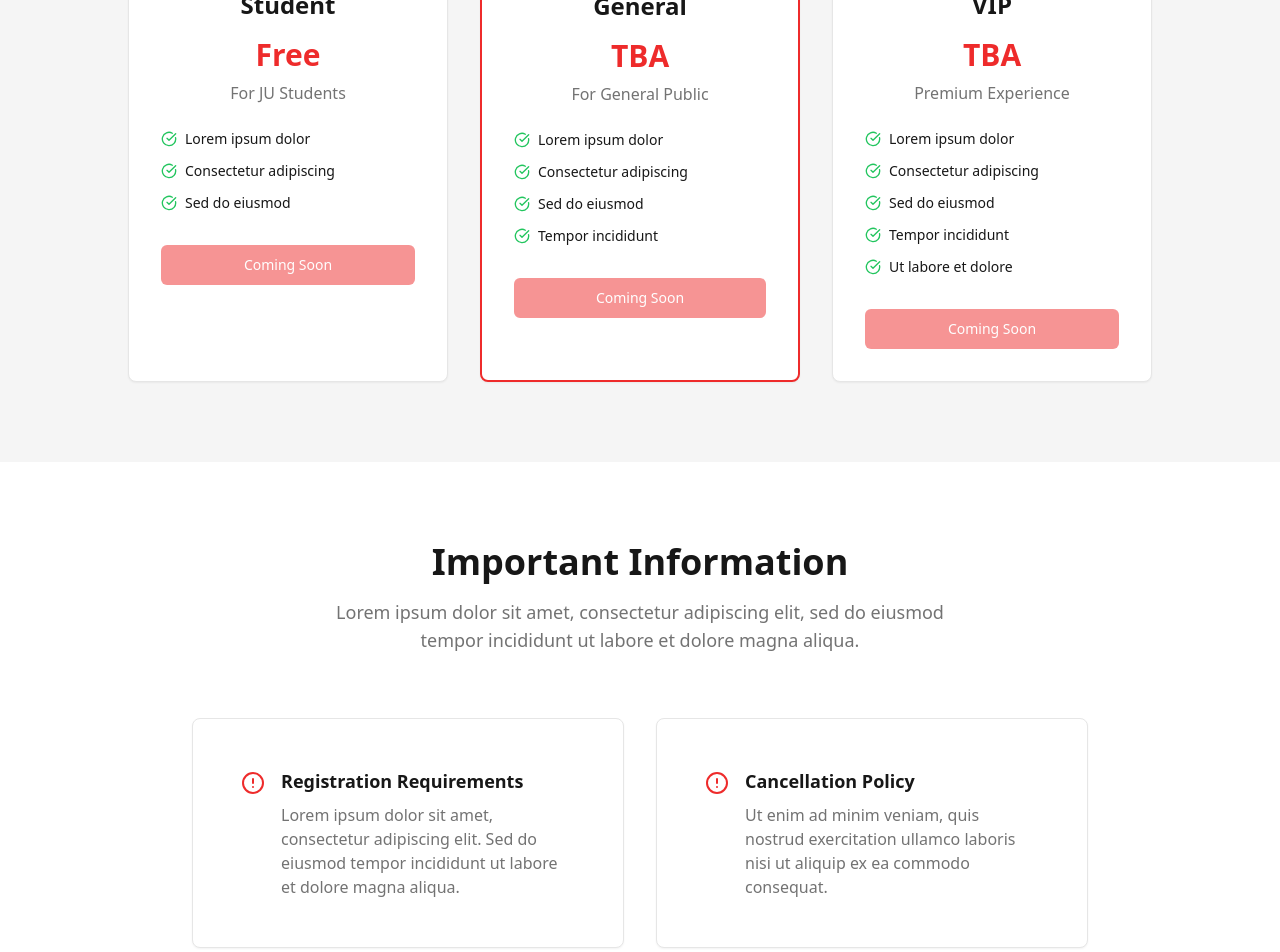
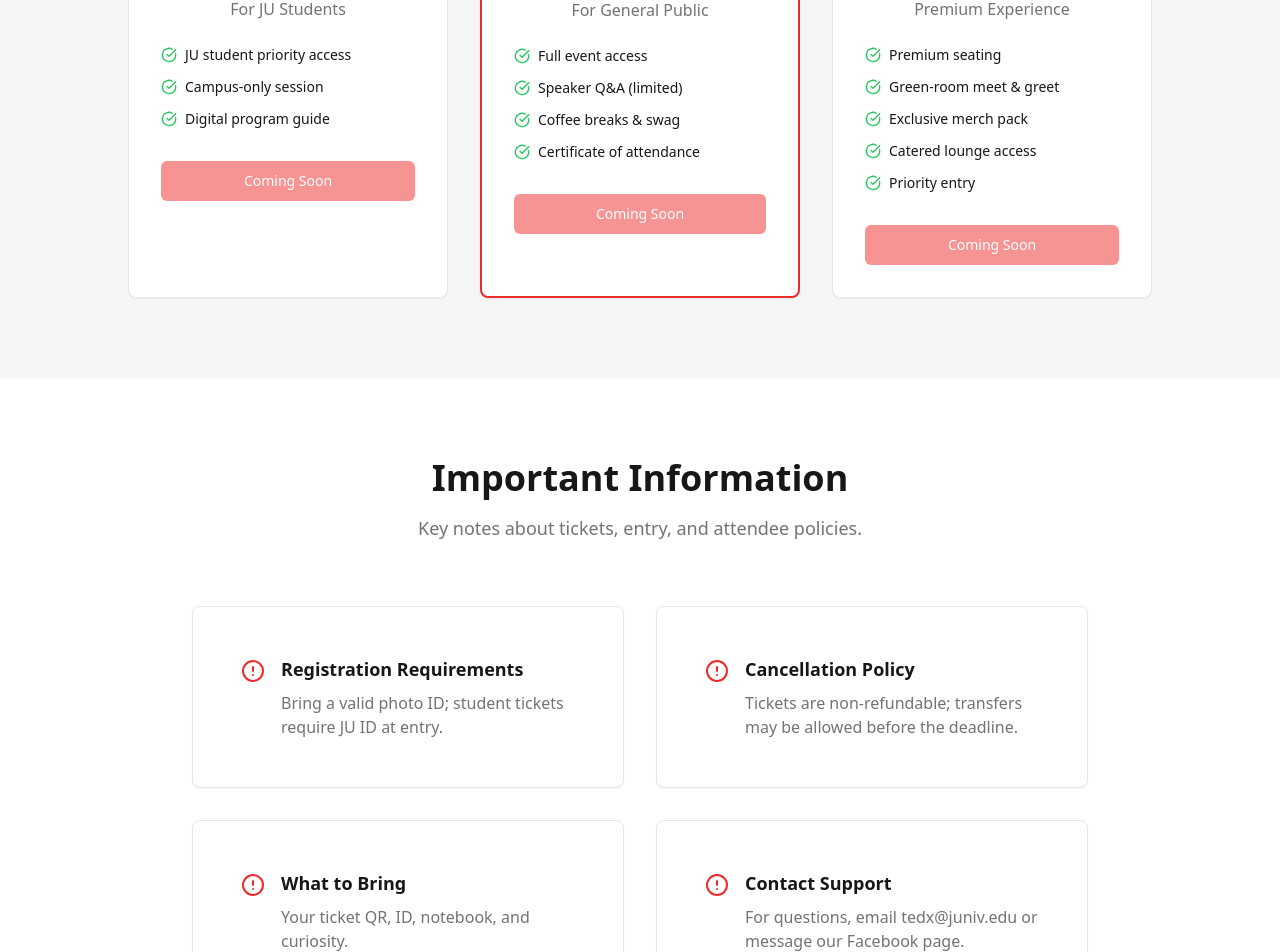
Before and after one commit to mazidulfarabi/tedx-ju, a React (Vite) app: page /registration in a window 1280 px wide. Shown: the part 1440-2392 px from the top of the page. Built offline with nearby package versions, Linux system fonts and the light colour scheme.

Commit message:
Fix remaining Lorem Ipsum
Replace all remaining Lorem Ipsum text with creative and relevant content across the website.

```diff
--- a/src/pages/About.tsx
+++ b/src/pages/About.tsx
@@ -15,7 +15,7 @@ const About = () => {
             What is TEDx Jahangirnagar University?
           </h1>
           <p className="text-xl text-gray-200 max-w-3xl mx-auto">
-            Lorem ipsum dolor sit amet, consectetur adipiscing elit, sed do eiusmod tempor incididunt ut labore et dolore magna aliqua. Ut enim ad minim veniam, quis nostrud exercitation ullamco laboris.
+            TEDx JU is an independently organized TED event at Jahangirnagar University, celebrating local voices and global ideas.
           </p>
         </div>
       </section>
@@ -29,20 +29,20 @@ const About = () => {
                 About TEDx Program
               </h2>
               <p className="text-lg text-muted-foreground mb-6">
-                Lorem ipsum dolor sit amet, consectetur adipiscing elit, sed do eiusmod tempor incididunt ut labore et dolore magna aliqua. Ut enim ad minim veniam, quis nostrud exercitation ullamco laboris nisi ut aliquip ex ea commodo consequat.
+                TEDx is a program of local, self‑organized events that bring people together to share a TED‑like experience. At TEDx JU we host live speakers and performances.
               </p>
               <p className="text-lg text-muted-foreground mb-6">
-                Duis aute irure dolor in reprehenderit in voluptate velit esse cillum dolore eu fugiat nulla pariatur. Excepteur sint occaecat cupidatat non proident, sunt in culpa qui officia deserunt mollit anim id est laborum.
+                Each talk is curated around a unifying theme and recorded to share with the world.
               </p>
               <p className="text-lg text-muted-foreground">
-                Sed ut perspiciatis unde omnis iste natus error sit voluptatem accusantium doloremque laudantium, totam rem aperiam, eaque ipsa quae ab illo inventore veritatis.
+                TED grants free licenses; content and production are fully organized by our volunteer team.
               </p>
             </div>
             <div className="bg-tedx-light-grey p-8 rounded-lg">
               <div className="text-center">
                 <div className="text-6xl font-bold text-tedx-red mb-4">TEDx</div>
                 <p className="text-lg text-muted-foreground">
-                  Lorem ipsum dolor sit amet, consectetur adipiscing elit. Sed do eiusmod tempor incididunt ut labore et dolore magna aliqua.
+                  An initiative to surface ideas from JU — research, art, entrepreneurship, and social impact.
                 </p>
               </div>
             </div>
@@ -56,7 +56,7 @@ const About = () => {
           <div className="text-center mb-16">
             <h2 className="text-4xl font-bold text-tedx-black mb-4">Our Mission & Vision</h2>
             <p className="text-lg text-muted-foreground max-w-2xl mx-auto">
-              Lorem ipsum dolor sit amet, consectetur adipiscing elit, sed do eiusmod tempor incididunt ut labore et dolore magna aliqua.
+              We amplify compelling ideas from JU and beyond, connect communities, and inspire action.
             </p>
           </div>
 
@@ -66,7 +66,7 @@ const About = () => {
                 <Target className="h-12 w-12 text-tedx-red mb-4" />
                 <h3 className="text-2xl font-bold mb-4">Our Mission</h3>
                 <p className="text-muted-foreground">
-                  Lorem ipsum dolor sit amet, consectetur adipiscing elit, sed do eiusmod tempor incididunt ut labore et dolore magna aliqua. Ut enim ad minim veniam, quis nostrud exercitation ullamco laboris nisi ut aliquip ex ea commodo consequat.
+                  We create a platform where diverse voices share clear, actionable ideas that can create positive change.
                 </p>
               </CardContent>
             </Card>
@@ -76,7 +76,7 @@ const About = () => {
                 <Lightbulb className="h-12 w-12 text-tedx-red mb-4" />
                 <h3 className="text-2xl font-bold mb-4">Our Vision</h3>
                 <p className="text-muted-foreground">
-                  Duis aute irure dolor in reprehenderit in voluptate velit esse cillum dolore eu fugiat nulla pariatur. Excepteur sint occaecat cupidatat non proident, sunt in culpa qui officia deserunt mollit anim id est laborum.
+                  A campus‑wide culture of curiosity where ideas cross disciplines and spark collaboration.
                 </p>
               </CardContent>
             </Card>
@@ -90,7 +90,7 @@ const About = () => {
           <div className="text-center mb-16">
             <h2 className="text-4xl font-bold text-tedx-black mb-4">What Makes TEDx JU Special</h2>
             <p className="text-lg text-muted-foreground max-w-2xl mx-auto">
-              Lorem ipsum dolor sit amet, consectetur adipiscing elit, sed do eiusmod tempor incididunt ut labore et dolore magna aliqua.
+              What makes TEDx JU special is the people who build it and the stories they bring to the stage.
             </p>
           </div>
 
@@ -100,7 +100,7 @@ const About = () => {
                 <Users className="h-16 w-16 text-tedx-red mx-auto mb-6" />
                 <h3 className="text-xl font-semibold mb-4">Community Driven</h3>
                 <p className="text-muted-foreground">
-                  Lorem ipsum dolor sit amet, consectetur adipiscing elit. Sed do eiusmod tempor incididunt ut labore et dolore magna aliqua.
+                  Organized entirely by JU volunteers across curation, design, production, and partnerships.
                 </p>
               </CardContent>
             </Card>
@@ -110,7 +110,7 @@ const About = () => {
                 <Globe className="h-16 w-16 text-tedx-red mx-auto mb-6" />
                 <h3 className="text-xl font-semibold mb-4">Global Impact</h3>
                 <p className="text-muted-foreground">
-                  Ut enim ad minim veniam, quis nostrud exercitation ullamco laboris nisi ut aliquip ex ea commodo consequat.
+                  Talks are filmed and shared online to reach audiences far beyond campus.
                 </p>
               </CardContent>
             </Card>
@@ -120,7 +120,7 @@ const About = () => {
                 <Lightbulb className="h-16 w-16 text-tedx-red mx-auto mb-6" />
                 <h3 className="text-xl font-semibold mb-4">Innovation</h3>
                 <p className="text-muted-foreground">
-                  Duis aute irure dolor in reprehenderit in voluptate velit esse cillum dolore eu fugiat nulla pariatur.
+                  We experiment with stagecraft, storytelling, and interactive experiences.
                 </p>
               </CardContent>
             </Card>
@@ -134,14 +134,14 @@ const About = () => {
           <div className="text-center mb-16">
             <h2 className="text-4xl font-bold mb-4">TEDx by Numbers</h2>
             <p className="text-xl text-gray-300 max-w-2xl mx-auto">
-              Lorem ipsum dolor sit amet, consectetur adipiscing elit, sed do eiusmod tempor incididunt.
+              A snapshot of the TEDx movement and our campus ambition in 2025.
             </p>
           </div>
 
           <div className="grid grid-cols-1 md:grid-cols-4 gap-8 text-center">
             <div>
               <div className="text-5xl font-bold text-tedx-red mb-2">50+</div>
-              <p className="text-gray-300">Lorem Ipsum</p>
+              <p className="text-gray-300">Local volunteers</p>
             </div>
             <div>
               <div className="text-5xl font-bold text-tedx-red mb-2">1000+</div>
--- a/src/pages/Home.tsx
+++ b/src/pages/Home.tsx
@@ -27,7 +27,7 @@ const Home = () => {
             <span className="text-tedx-red block">Spreading</span>
           </h1>
           <p className="text-xl md:text-2xl mb-8 text-gray-200">
-            Lorem ipsum dolor sit amet, consectetur adipiscing elit. Sed do eiusmod tempor incididunt ut labore et dolore magna aliqua.
+            TEDx JU brings a day of talks, performances, and ideas at Jahangirnagar University — curated by volunteers for our community.
           </p>
           <div className="flex flex-col sm:flex-row gap-4 justify-center">
             <Button
@@ -57,7 +57,7 @@ const Home = () => {
           <div className="text-center mb-16">
             <h2 className="text-4xl font-bold text-tedx-black mb-4">Event Highlights</h2>
             <p className="text-lg text-muted-foreground max-w-2xl mx-auto">
-              Lorem ipsum dolor sit amet, consectetur adipiscing elit. Sed do eiusmod tempor incididunt ut labore et dolore magna aliqua.
+              Discover the theme, venue, and what to expect at TEDx Jahangirnagar University 2025.
             </p>
           </div>
 
@@ -67,7 +67,7 @@ const Home = () => {
                 <Calendar className="h-12 w-12 text-tedx-red mx-auto mb-4" />
                 <h3 className="text-xl font-semibold mb-2">Date & Time</h3>
                 <p className="text-muted-foreground">
-                  Lorem ipsum dolor sit amet, consectetur adipiscing elit. Ut enim ad minim veniam.
+                  Season 2025 — date announcement coming soon.
                 </p>
               </CardContent>
             </Card>
@@ -87,7 +87,7 @@ const Home = () => {
                 <Users className="h-12 w-12 text-tedx-red mx-auto mb-4" />
                 <h3 className="text-xl font-semibold mb-2">Speakers</h3>
                 <p className="text-muted-foreground">
-                  Lorem ipsum dolor sit amet, consectetur adipiscing elit. Quis nostrud exercitation.
+                  A curated lineup of thinkers, makers, and change‑drivers.
                 </p>
               </CardContent>
             </Card>
@@ -104,10 +104,10 @@ const Home = () => {
                 What is TEDx?
               </h2>
               <p className="text-lg text-muted-foreground mb-6">
-                Lorem ipsum dolor sit amet, consectetur adipiscing elit, sed do eiusmod tempor incididunt ut labore et dolore magna aliqua. Ut enim ad minim veniam, quis nostrud exercitation ullamco laboris nisi ut aliquip ex ea commodo consequat.
+                TEDx is a program of local, self‑organized events that bring people together to share a TED‑like experience.
               </p>
               <p className="text-lg text-muted-foreground mb-8">
-                Duis aute irure dolor in reprehenderit in voluptate velit esse cillum dolore eu fugiat nulla pariatur. Excepteur sint occaecat cupidatat non proident.
+                At JU, we spotlight ideas from science, culture, and community that matter to Bangladesh.
               </p>
               <Button
                 size="lg"
@@ -124,7 +124,7 @@ const Home = () => {
                 <Star className="h-12 w-12 mb-4" />
                 <h3 className="text-2xl font-bold mb-4">Ideas Worth Spreading</h3>
                 <p className="text-lg">
-                  Lorem ipsum dolor sit amet, consectetur adipiscing elit. Sed do eiusmod tempor incididunt ut labore et dolore magna aliqua.
+                  Independent, volunteer‑run, powered by students and alumni.
                 </p>
               </div>
             </div>
@@ -139,7 +139,7 @@ const Home = () => {
             Ready to Be Part of Something Amazing?
           </h2>
           <p className="text-xl text-gray-300 mb-8 max-w-2xl mx-auto">
-            Lorem ipsum dolor sit amet, consectetur adipiscing elit. Join us for an unforgettable experience of ideas worth spreading.
+            Be part of TEDx JU 2025 — volunteer, attend, and amplify ideas worth spreading.
           </p>
           <Button
             size="lg"
--- a/src/pages/Registration.tsx
+++ b/src/pages/Registration.tsx
@@ -16,7 +16,7 @@ const Registration = () => {
             Coming Soon
           </h1>
           <p className="text-xl text-gray-200 max-w-3xl mx-auto mb-8">
-            Lorem ipsum dolor sit amet, consectetur adipiscing elit, sed do eiusmod tempor incididunt ut labore et dolore magna aliqua. Registration will open soon!
+            Registration opens soon — sign up for updates and early announcements.
           </p>
           <div className="inline-flex items-center gap-2 bg-white/10 backdrop-blur rounded-full px-6 py-3">
             <Clock className="h-5 w-5" />
@@ -31,7 +31,7 @@ const Registration = () => {
           <div className="text-center mb-16">
             <h2 className="text-4xl font-bold text-tedx-black mb-4">Event Information</h2>
             <p className="text-lg text-muted-foreground max-w-2xl mx-auto">
-              Lorem ipsum dolor sit amet, consectetur adipiscing elit, sed do eiusmod tempor incididunt ut labore et dolore magna aliqua.
+              Here’s what to expect for TEDx JU 2025 — dates, venue, and capacity details.
             </p>
           </div>
 
@@ -77,7 +77,7 @@ const Registration = () => {
           <div className="text-center mb-16">
             <h2 className="text-4xl font-bold text-tedx-black mb-4">Registration Categories</h2>
             <p className="text-lg text-muted-foreground max-w-2xl mx-auto">
-              Lorem ipsum dolor sit amet, consectetur adipiscing elit, sed do eiusmod tempor incididunt ut labore et dolore magna aliqua.
+              Choose the category that fits you; pricing and full details will be announced.
             </p>
           </div>
 
@@ -95,15 +95,15 @@ const Registration = () => {
                 <ul className="space-y-3 mb-8 text-left">
                   <li className="flex items-center gap-2">
                     <CheckCircle className="h-4 w-4 text-green-500" />
-                    <span className="text-sm">Lorem ipsum dolor</span>
+                    <span className="text-sm">JU student priority access</span>
                   </li>
                   <li className="flex items-center gap-2">
                     <CheckCircle className="h-4 w-4 text-green-500" />
-                    <span className="text-sm">Consectetur adipiscing</span>
+                    <span className="text-sm">Campus‑only session</span>
                   </li>
                   <li className="flex items-center gap-2">
                     <CheckCircle className="h-4 w-4 text-green-500" />
-                    <span className="text-sm">Sed do eiusmod</span>
+                    <span className="text-sm">Digital program guide</span>
                   </li>
                 </ul>
                 <Button className="w-full bg-tedx-red hover:bg-tedx-red-dark" disabled>
@@ -128,19 +128,19 @@ const Registration = () => {
                 <ul className="space-y-3 mb-8 text-left">
                   <li className="flex items-center gap-2">
                     <CheckCircle className="h-4 w-4 text-green-500" />
-                    <span className="text-sm">Lorem ipsum dolor</span>
+                    <span className="text-sm">Full event access</span>
                   </li>
                   <li className="flex items-center gap-2">
                     <CheckCircle className="h-4 w-4 text-green-500" />
-                    <span className="text-sm">Consectetur adipiscing</span>
+                    <span className="text-sm">Speaker Q&A (limited)</span>
                   </li>
                   <li className="flex items-center gap-2">
                     <CheckCircle className="h-4 w-4 text-green-500" />
-                    <span className="text-sm">Sed do eiusmod</span>
+                    <span className="text-sm">Coffee breaks & swag</span>
                   </li>
                   <li className="flex items-center gap-2">
                     <CheckCircle className="h-4 w-4 text-green-500" />
-                    <span className="text-sm">Tempor incididunt</span>
+                    <span className="text-sm">Certificate of attendance</span>
                   </li>
                 </ul>
                 <Button className="w-full bg-tedx-red hover:bg-tedx-red-dark" disabled>
@@ -162,23 +162,23 @@ const Registration = () => {
                 <ul className="space-y-3 mb-8 text-left">
                   <li className="flex items-center gap-2">
                     <CheckCircle className="h-4 w-4 text-green-500" />
-                    <span className="text-sm">Lorem ipsum dolor</span>
+                    <span className="text-sm">Premium seating</span>
                   </li>
                   <li className="flex items-center gap-2">
                     <CheckCircle className="h-4 w-4 text-green-500" />
-                    <span className="text-sm">Consectetur adipiscing</span>
+                    <span className="text-sm">Green‑room meet & greet</span>
                   </li>
                   <li className="flex items-center gap-2">
                     <CheckCircle className="h-4 w-4 text-green-500" />
-                    <span className="text-sm">Sed do eiusmod</span>
+                    <span className="text-sm">Exclusive merch pack</span>
                   </li>
                   <li className="flex items-center gap-2">
                     <CheckCircle className="h-4 w-4 text-green-500" />
-                    <span className="text-sm">Tempor incididunt</span>
+                    <span className="text-sm">Catered lounge access</span>
                   </li>
                   <li className="flex items-center gap-2">
                     <CheckCircle className="h-4 w-4 text-green-500" />
-                    <span className="text-sm">Ut labore et dolore</span>
+                    <span className="text-sm">Priority entry</span>
                   </li>
                 </ul>
                 <Button className="w-full bg-tedx-red hover:bg-tedx-red-dark" disabled>
@@ -196,7 +196,7 @@ const Registration = () => {
           <div className="text-center mb-16">
             <h2 className="text-4xl font-bold text-tedx-black mb-4">Important Information</h2>
             <p className="text-lg text-muted-foreground max-w-2xl mx-auto">
-              Lorem ipsum dolor sit amet, consectetur adipiscing elit, sed do eiusmod tempor incididunt ut labore et dolore magna aliqua.
+              Key notes about tickets, entry, and attendee policies.
             </p>
           </div>
 
@@ -208,7 +208,7 @@ const Registration = () => {
                   <div>
                     <h3 className="text-lg font-semibold mb-2">Registration Requirements</h3>
                     <p className="text-muted-foreground">
-                      Lorem ipsum dolor sit amet, consectetur adipiscing elit. Sed do eiusmod tempor incididunt ut labore et dolore magna aliqua.
+                      Bring a valid photo ID; student tickets require JU ID at entry.
                     </p>
                   </div>
                 </div>
@@ -222,7 +222,7 @@ const Registration = () => {
                   <div>
                     <h3 className="text-lg font-semibold mb-2">Cancellation Policy</h3>
                     <p className="text-muted-foreground">
-                      Ut enim ad minim veniam, quis nostrud exercitation ullamco laboris nisi ut aliquip ex ea commodo consequat.
+                      Tickets are non‑refundable; transfers may be allowed before the deadline.
                     </p>
                   </div>
                 </div>
@@ -236,7 +236,7 @@ const Registration = () => {
                   <div>
                     <h3 className="text-lg font-semibold mb-2">What to Bring</h3>
                     <p className="text-muted-foreground">
-                      Duis aute irure dolor in reprehenderit in voluptate velit esse cillum dolore eu fugiat nulla pariatur.
+                      Your ticket QR, ID, notebook, and curiosity.
                     </p>
                   </div>
                 </div>
@@ -250,7 +250,7 @@ const Registration = () => {
                   <div>
                     <h3 className="text-lg font-semibold mb-2">Contact Support</h3>
                     <p className="text-muted-foreground">
-                      Excepteur sint occaecat cupidatat non proident, sunt in culpa qui officia deserunt mollit anim.
+                      For questions, email tedx@juniv.edu or message our Facebook page.
                     </p>
                   </div>
                 </div>
@@ -267,7 +267,7 @@ const Registration = () => {
             Get Notified When Registration Opens
           </h2>
           <p className="text-xl text-gray-300 mb-8 max-w-2xl mx-auto">
-            Lorem ipsum dolor sit amet, consectetur adipiscing elit. Be the first to know when registration opens.
+            Get an email when registration opens and when we announce the theme.
           </p>
           <div className="max-w-md mx-auto flex gap-4">
             <input
```
